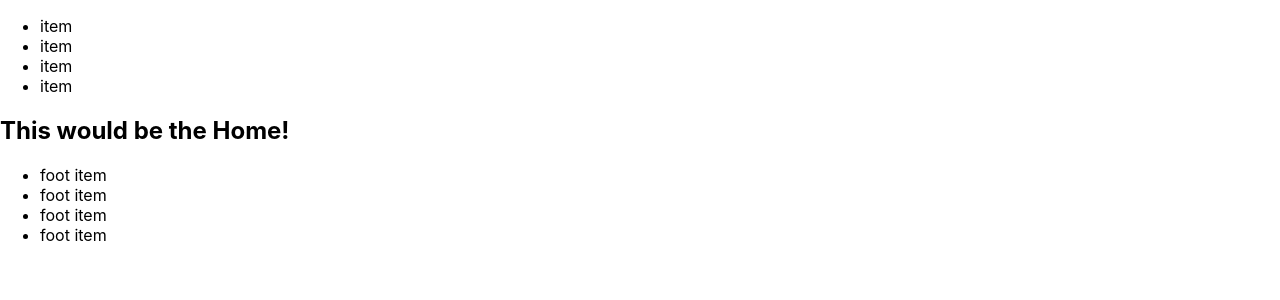
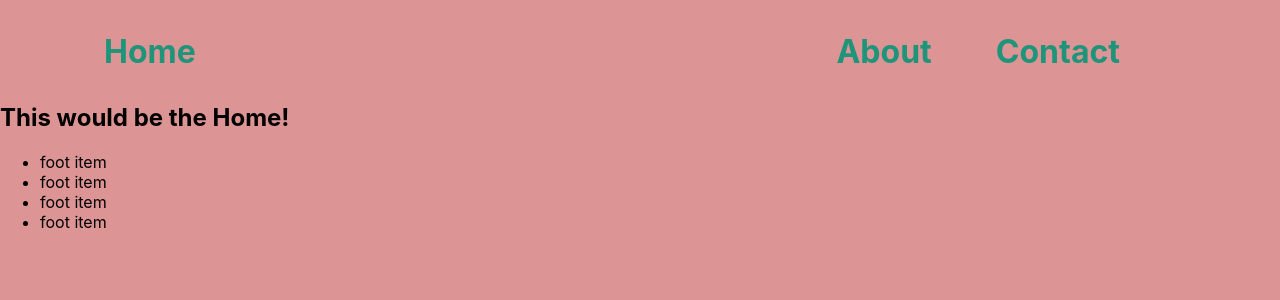
Before and after one commit to charlie763/cwd-coding-challenge-1, a React (Create React App) app: page / in a window 1280 px wide. Shown: the top 300 px of the page. Built offline with nearby package versions, Linux system fonts and the light colour scheme.

Commit message:
nav set and styled

```diff
--- a/src/components/global/nav/index.js
+++ b/src/components/global/nav/index.js
@@ -4,11 +4,22 @@ class Nav extends React.Component {
     render(){
         return(
             <nav>
-                <ul>
-                    <li>item</li>
-                    <li>item</li>
-                    <li>item</li>
-                    <li>item</li>
+                <ul className='main-nav'>
+                    <li>
+                        <a href='/'>
+                            Home
+                        </a>
+                    </li>
+                    <li className='nav-push'>
+                        <a href='/about'>
+                            About
+                        </a>
+                    </li>
+                    <li>
+                        <a href='/contact'>
+                            Contact
+                        </a>
+                    </li>
                 </ul>
             </nav>
         )
--- /dev/null
+++ b/src/scss/_nav.scss
@@ -0,0 +1,22 @@
+.main-nav {
+    margin-top: 2rem;
+    margin-bottom: 2rem;
+    padding-right: 10rem;
+    display: flex;
+
+    & > li {
+        list-style-type: none;
+        padding-left: 5vw;
+
+        & > a {
+            text-decoration: none;
+            font-size: 2rem;
+            font-weight: bolder;
+            color: $color-one;
+        }
+    }
+}
+
+.nav-push {
+    margin-left: auto;
+}
--- a/src/scss/_variables.scss
+++ b/src/scss/_variables.scss
@@ -0,0 +1,3 @@
+$color-one: #1e947a;
+
+$background-color: #dd9494;
--- a/src/scss/main.scss
+++ b/src/scss/main.scss
@@ -1 +1,6 @@
 @import './variables';
+@import './nav';
+
+body {
+    background-color: $background-color;
+}
```
